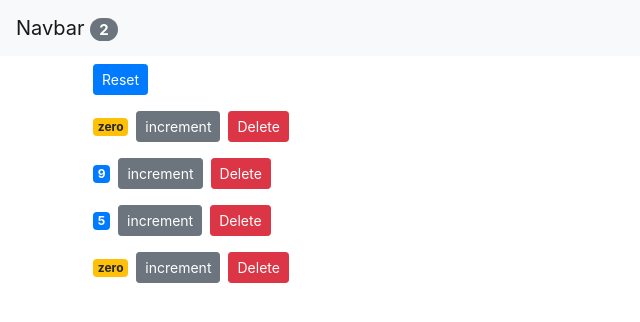
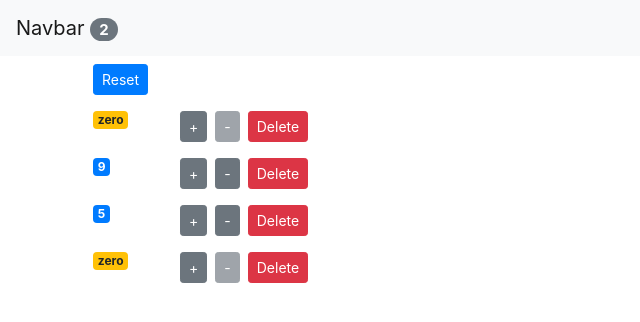
Before and after one commit to beingbing/react-practice, a React (Create React App) app: page / in a window 1280 px wide. Shown: the top 322 px of the page, without its empty margins (0-640 px from the left). Built offline with nearby package versions, Linux system fonts and the light colour scheme.

Commit message:
composing : 20- decrement buttons : finished

```diff
--- a/src/App.js
+++ b/src/App.js
@@ -18,6 +18,14 @@
     const index = counters.indexOf(cntr);
     counters[index] = { ...cntr };
     counters[index].value++;
+    this.setState({ counters });
+  };
+
+  handleDecrement = (cntr) => {
+    const counters = [...this.state.counters];
+    const index = counters.indexOf(cntr);
+    counters[index] = { ...cntr };
+    counters[index].value--;
     this.setState({ counters });
   };
 
@@ -44,6 +52,7 @@
           <Counters
             onReset={this.handleReset}
             onIncrement={this.handleIncrement}
+            onDecrement={this.handleDecrement}
             onDelete={this.handleDelete}
             counters={this.state.counters}
           ></Counters>
--- a/src/components/counter.jsx
+++ b/src/components/counter.jsx
@@ -3,20 +3,31 @@
 class Counter extends Component {
   render() {
     return (
-      <div>
+      <div className="row">
+        <div className="col-1">
           <span className={this.getBadgeClasses()}>{this.formatCount()}</span>
+        </div>
+        <div className="col">
           <button
             onClick={() => this.props.onIncrement(this.props.counter)}
             className="btn btn-secondary btn-sm"
           >
-          increment
+            +
+          </button>
+          <button
+            onClick={() => this.props.onDecrement(this.props.counter)}
+            className="btn btn-secondary btn-sm m-2"
+            disabled={this.props.counter.value === 0 ? true : false}
+          >
+            -
           </button>
           <button
             onClick={() => this.props.onDelete(this.props.counter.id)}
-          className="btn btn-danger btn-sm m-2"
+            className="btn btn-danger btn-sm"
           >
             Delete
           </button>
+        </div>
       </div>
     );
   }
--- a/src/components/counters.jsx
+++ b/src/components/counters.jsx
@@ -3,7 +3,8 @@
 
 class Counters extends Component {
   render() {
-    const { onReset, counters, onDelete, onIncrement } = this.props;
+    const { onReset, counters, onDelete, onIncrement, onDecrement } =
+      this.props;
 
     return (
       <div>
@@ -16,6 +17,7 @@
             counter={cntr}
             onDelete={onDelete}
             onIncrement={onIncrement}
+            onDecrement={onDecrement}
           ></Counter>
         ))}
       </div>
```
Lines whose indentation alone changed are shown as unchanged.
